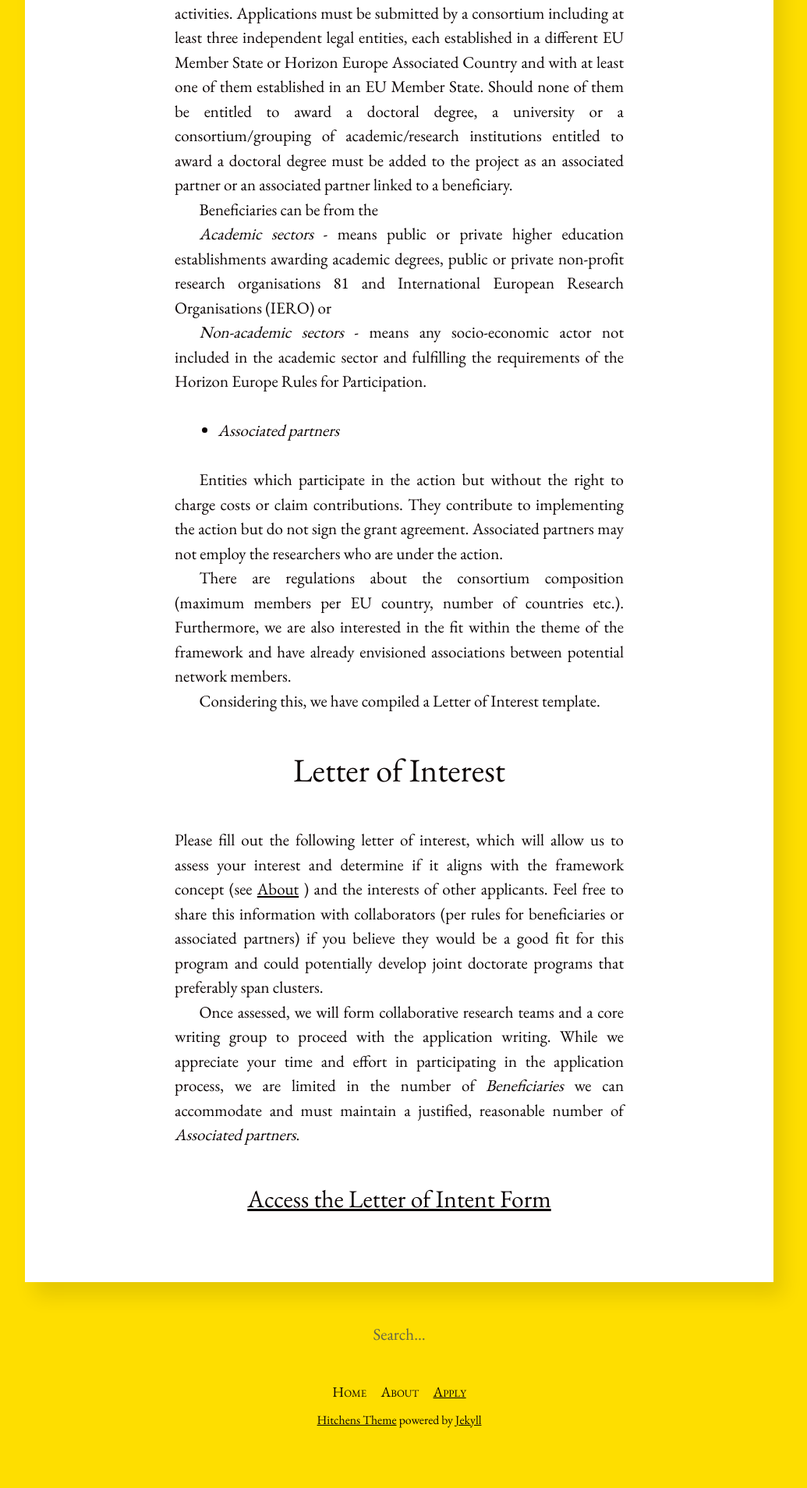
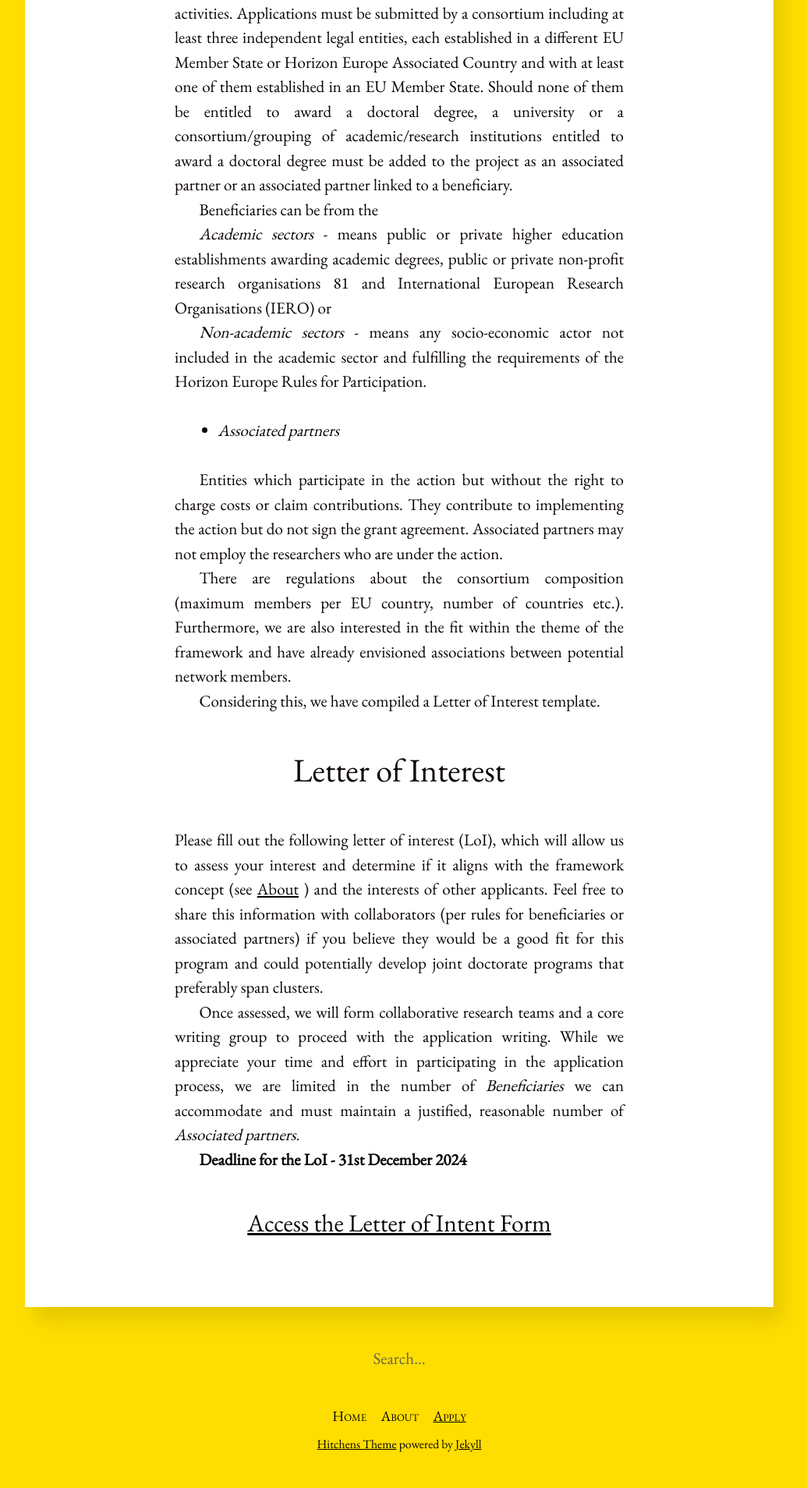
Before and after one commit to resilientEU/resilientEU.github.io, a Jekyll site: the page built from membership.md, in a window 1280 px wide. Shown: the part 913-2821 px from the top of the page at 78% size, without its empty margins (128-1163 px from the left). Built offline with Jekyll 4.4.1, drawn with Linux system fonts in a browser that asks for light colours; before the commit the page ends 2789 px from its top, so only the background shows below that.

Commit message:
Update membership.md

```diff
--- a/membership.md
+++ b/membership.md
@@ -44,11 +44,13 @@ Considering this, we have compiled a Letter of Interest template.
 
 ## Letter of Interest
 
-Please fill out the following letter of interest, which will allow us to assess your interest and determine if it aligns with the framework concept (see [About](https://resilienteu.github.io/about.html) ) and the interests of other applicants.
+Please fill out the following letter of interest (LoI), which will allow us to assess your interest and determine if it aligns with the framework concept (see [About](https://resilienteu.github.io/about.html) ) and the interests of other applicants.
 Feel free to share this information with collaborators (per rules for beneficiaries or associated partners) if you believe they would be a good fit for this program and could potentially develop joint doctorate programs that preferably span clusters.
 
 Once assessed, we will form collaborative research teams and a core writing group to proceed with the application writing.
 While we appreciate your time and effort in participating in the application process, we are limited in the number of *Beneficiaries* we can accommodate and must maintain a justified, reasonable number of *Associated partners*.
+
+**Deadline for the LoI - 31st December 2024**
 
 ### [Access the Letter of Intent Form](https://forms.gle/38ynHdpnuhxqHEQ9A)
 
```
